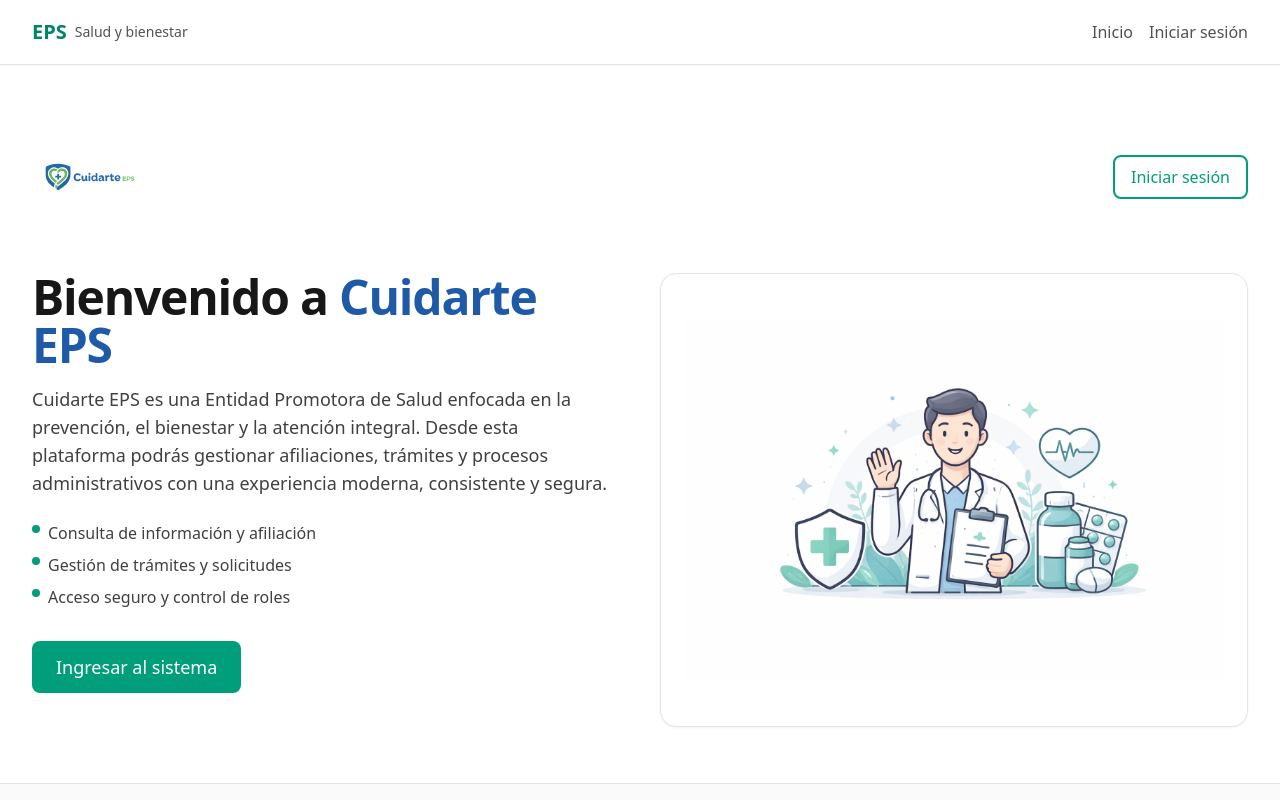
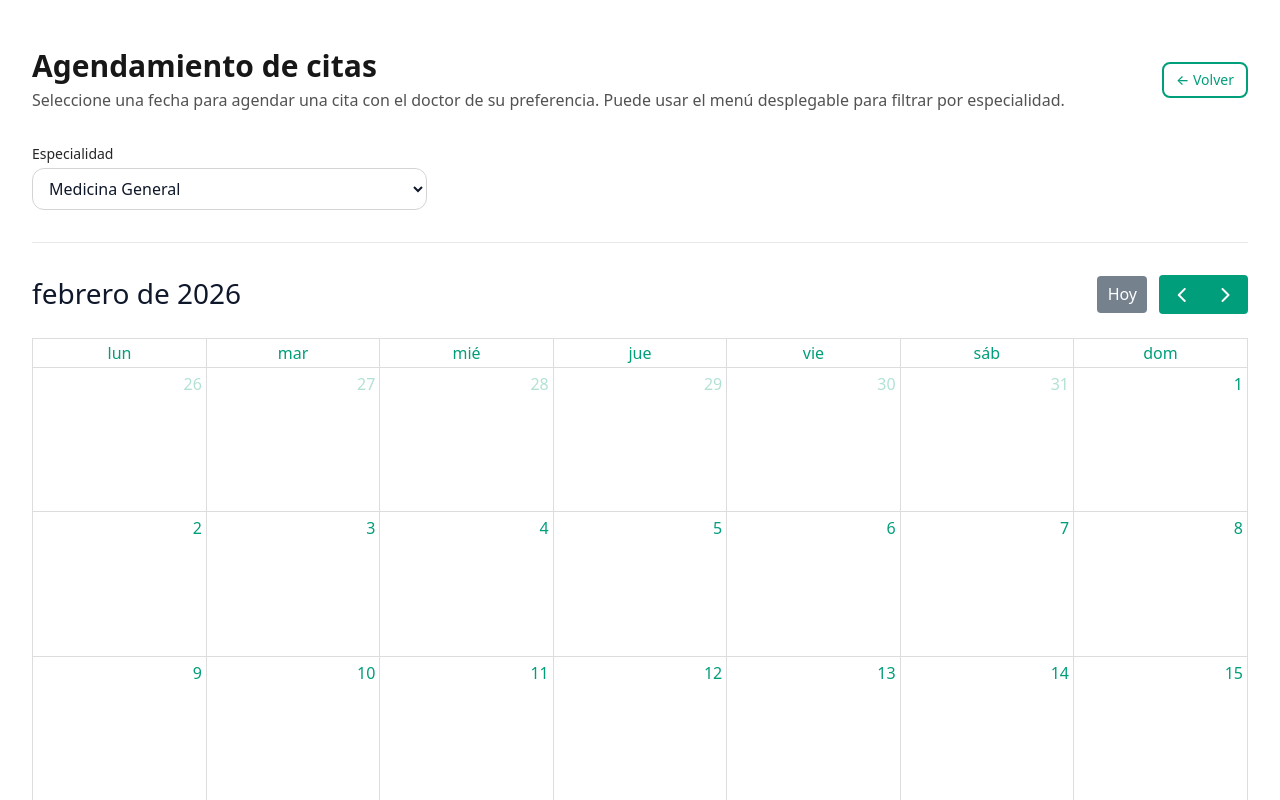
Before and after one commit to maestria-proyecto-eps/frontend-eps, a React (Vite) app: page /patient/appointments/new in a window 1280 px wide. Before the commit this address led to /. Shown: the top 800 px of the page. Built offline with nearby package versions, Linux system fonts and the light colour scheme.

Commit message:
feat(appointments): agregar página de calendario de citas para pacientes

```diff
--- a/package.json
+++ b/package.json
@@ -13,6 +13,10 @@
     "test:coverage": "vitest run --coverage"
   },
   "dependencies": {
+    "@fullcalendar/core": "^6.1.20",
+    "@fullcalendar/daygrid": "^6.1.20",
+    "@fullcalendar/interaction": "^6.1.20",
+    "@fullcalendar/react": "^6.1.20",
     "axios": "^1.13.5",
     "lucide-react": "^0.577.0",
     "react": "^19.2.0",
--- a/src/App.jsx
+++ b/src/App.jsx
@@ -10,6 +10,7 @@ import Usuarios from "./pages/Usuarios/usuarios";
 import DoctorExample from "./pages/doctor/DoctorExample"
 import DoctorLayout from "./pages/doctor/DoctorLayout"
 import NewPatient from "./pages/receptionist/newpatient";
+import Calendar from "./pages/patient/calendar";
 import { ROUTES } from "./constants";
 import AuthenticatedLayout from "./components/layout/authenticated/AuthenticatedLayout"
 export default function App() {
@@ -78,6 +79,9 @@ export default function App() {
             }
           />
 
+          {/* Ruta de prueba del calendario */}
+          <Route path="/patient/appointments/new" element={<Calendar />} />
+
           {/* Cualquier otra ruta → redirigir al home */}
           <Route path="*" element={<Navigate to={ROUTES.HOME} replace />} />
         </Routes>
--- /dev/null
+++ b/src/pages/patient/calendar.jsx
@@ -0,0 +1,226 @@
+import { PageContainer } from "../../components/layout";
+import { Link } from "react-router-dom";
+import { Button } from "../../components/ui";
+import { ROUTES } from "../../constants";
+import { Modal } from "../../components/ui/Modal";
+import FullCalendar from '@fullcalendar/react';
+import dayGridPlugin from '@fullcalendar/daygrid';
+import interactionPlugin from "@fullcalendar/interaction";
+import esLocale from '@fullcalendar/core/locales/es';
+import React from "react";
+
+
+const SPECIALTIES = [
+  { value: "Medicina General", label: "Medicina General" },
+  { value: "Cardiología", label: "Cardiología" },
+  { value: "Otro", label: "Otro" },
+];
+
+const SCHEDULES = [
+  { value: "8:00 AM a 9:00 AM", label: "8:00 AM a 9:00 AM" },
+  { value: "9:00 AM a 10:00 AM", label: "9:00 AM a 10:00 AM" },
+  { value: "10:00 AM a 11:00 AM", label: "10:00 AM a 11:00 AM" },
+];
+
+const EVENTS = [
+  { title: 'Alberto García', date: '2026-03-01', extendedProps: { specialty: 'Cardiología' } },
+  { title: 'María López', date: '2026-03-02', extendedProps: { specialty: 'Medicina General' } },
+  { title: 'Juan Pérez', date: '2026-03-03', extendedProps: { specialty: 'Otro' } }
+];
+
+export default function Calendar() {
+  const [form, setForm] = React.useState({
+    especialidad: "Medicina General",
+    nombre: "",
+    fecha: "",
+  });
+  const [confirmOpen, setConfirmOpen] = React.useState(false);
+  const [isVisible, setIsVisible] = React.useState(false);
+  const [animStatus, setAnimStatus] = React.useState('idle');
+  const [events, setEvents] = React.useState(EVENTS);
+  const formRef = React.useRef();
+
+  const loadEvents = () => events.filter(e => !form.especialidad || e.extendedProps.specialty === form.especialidad);
+
+  const handleGuideUser = () => {
+    setAnimStatus('highlighting');
+    formRef.current?.scrollIntoView({ behavior: 'smooth', block: 'center' });
+
+    setTimeout(() => {
+      setAnimStatus('fading');
+    }, 500);
+
+    setTimeout(() => {
+      setAnimStatus('idle');
+    }, 1000);
+  };
+
+  const handleEventClick = (eventInfo) => {
+    setIsVisible(true);
+    setForm(prev => ({ ...prev, nombre: eventInfo.event.title }));
+    handleGuideUser();
+  };
+
+  /* En construcción */
+  const handleSubmit = async (e) => {
+    return e;
+  };
+
+  const update = (key) => (e) => setForm(prev => ({ ...prev, [key]: e.target.value }));
+
+  return (
+    <PageContainer>
+      <div className="mb-8 flex items-center justify-between gap-3">
+        <div>
+          <h1 className="text-2xl md:text-3xl font-bold text-neutral-900">Agendamiento de citas</h1>
+          <p className="mt-1 text-neutral-600">
+            Seleccione una fecha para agendar una cita con el doctor de su preferencia. Puede usar el menú desplegable para filtrar por especialidad.
+          </p>
+        </div>
+
+        <Link to={ROUTES.HOME}>
+          <Button variant="outline" size="sm">
+            ← Volver
+          </Button>
+        </Link>
+      </div>
+
+      <form onSubmit={handleSubmit} className="space-y-8">
+        <div className="grid grid-cols-1 gap-4 md:grid-cols-3">
+
+          <div className="flex flex-col">
+            <label className="text-sm font-medium text-neutral-800 mb-1">
+              Especialidad
+            </label>
+            <select
+              onChange={update("especialidad")}
+              value={form.especialidad}
+              className="w-full rounded-xl border border-neutral-300 bg-white px-3 py-2 focus:outline-none focus:ring-2 focus:ring-primary-200"
+            >
+              {SPECIALTIES.map((o) => (
+                <option key={o.value} value={o.value}>
+                  {o.label}
+                </option>
+              ))}
+            </select>
+          </div>
+
+          <div className={[
+            "flex flex-col",
+            isVisible
+              ? "opacity-100 visible"
+              : "opacity-0 invisible transition-opacity",
+          ].join(" ")}
+          >
+            <label className="text-sm font-medium text-neutral-800 mb-1">
+              Horarios disponibles
+            </label>
+            <select
+              ref={formRef}
+              onChange={update("fecha")}
+              value={form.fecha}
+              className={[
+                "w-full rounded-xl border border-neutral-300 bg-white px-3 py-2 focus:outline-none focus:ring-2 focus:ring-primary-200",
+                animStatus === 'highlighting' && "ring-4 ring-primary-500/50 transition-all duration-300 ease-out",
+                animStatus === 'fading' && "ring-0 transition-all duration-1000 ease-in opacity-100",
+                animStatus === 'idle' && "ring-0"
+              ].join(" ")}
+            >
+              {SCHEDULES.map((o) => (
+                <option key={o.value} value={o.value}>
+                  {o.label}
+                </option>
+              ))}
+            </select>
+          </div>
+
+          <div className="flex flex-col">
+            <label className="text-sm font-medium mb-1">&nbsp;</label>
+            <button
+              type="button"
+              onClick={() => setConfirmOpen(true)}
+              className={[
+                "h-[39px] inline-flex items-center justify-center rounded-xl px-5 py-3 font-semibold transition bg-primary-500 text-white hover:bg-primary-600",
+                isVisible
+                  ? "opacity-100 visible"
+                  : "opacity-0 invisible transition-opacity",
+              ].join(" ")}
+            >
+              Agendar cita
+            </button>
+          </div>
+        </div>
+      </form>
+
+      <hr className="my-8" />
+
+      <div className="
+        [&_.fc-button-primary]:bg-primary-500
+        [&_.fc-button-primary]:border-none
+        [&_.fc-today-button:not(:disabled):hover]:bg-primary-600
+        [&_.fc-prev-button:hover]:bg-primary-600
+        [&_.fc-next-button:hover]:bg-primary-600
+      ">
+        <FullCalendar
+          plugins={[dayGridPlugin, interactionPlugin]}
+          initialView="dayGridMonth"
+          eventClick={handleEventClick}
+          locale={esLocale}
+          events={loadEvents()}
+        />
+      </div>
+
+      {/* Modal de confirmación de datos */}
+      <Modal
+        open={confirmOpen}
+        title="Confirmar los datos de la cita"
+        onClose={() => setConfirmOpen(false)}
+        footer={
+          <>
+            <button
+              type="button"
+              onClick={() => {
+                console.log("Cita confirmada con:", form);
+                setConfirmOpen(false);
+                setForm({ nombre: "", especialidad: "", fecha: "" });
+                alert("¡Cita agendada correctamente!");
+              }}
+              className="px-4 py-2 rounded-xl bg-primary-500 text-white hover:bg-primary-600 transition"
+            >
+              Confirmar y Agendar
+            </button>
+          </>
+        }
+      >
+        <div className="space-y-4">
+          <p className="text-neutral-700">
+            Por favor, verifica que la información sea correcta antes de programar la cita:
+          </p>
+
+          <div className="rounded-2xl border border-primary-100 bg-primary-50/50 p-4 space-y-3">
+            <div className="grid grid-cols-2 gap-2">
+              <p className="text-sm text-neutral-500 font-medium">Doctor:</p>
+              <p className="text-sm text-neutral-900 font-bold">{form.nombre || "No seleccionado"}</p>
+            </div>
+
+            <div className="grid grid-cols-2 gap-2">
+              <p className="text-sm text-neutral-500 font-medium">Especialidad:</p>
+              <p className="text-sm text-neutral-900 font-bold">{form.especialidad || "No seleccionada"}</p>
+            </div>
+
+            <div className="grid grid-cols-2 gap-2">
+              <p className="text-sm text-neutral-500 font-medium">Horario:</p>
+              <p className="text-sm text-neutral-900 font-bold">{form.fecha || "No seleccionado"}</p>
+            </div>
+          </div>
+
+          <p className="text-xs text-neutral-500">
+            * Si los datos son incorrectos, haz clic en "Cerrar" para editarlos.
+          </p>
+        </div>
+      </Modal>
+
+    </PageContainer>
+  );
+
+}
```
Also changed, not shown: 1 other file (tests, documents, lock files or other folders).
